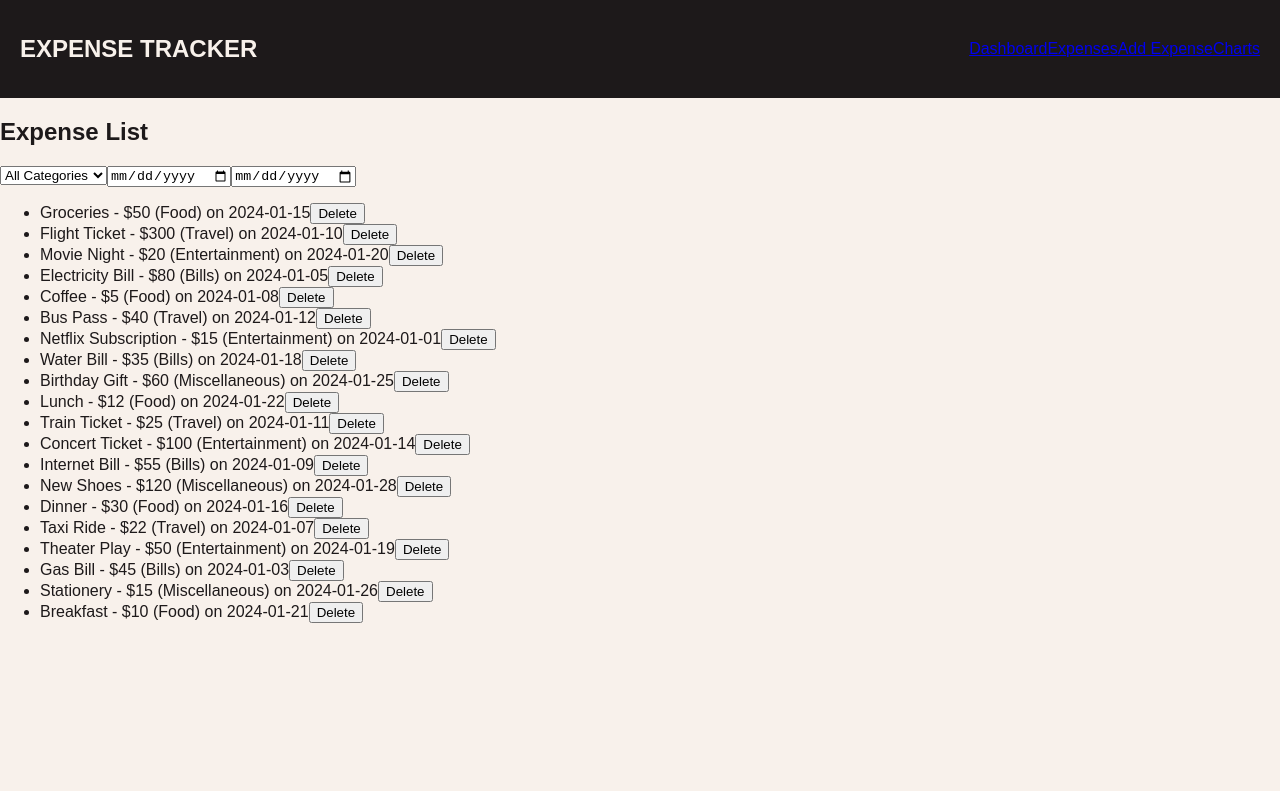
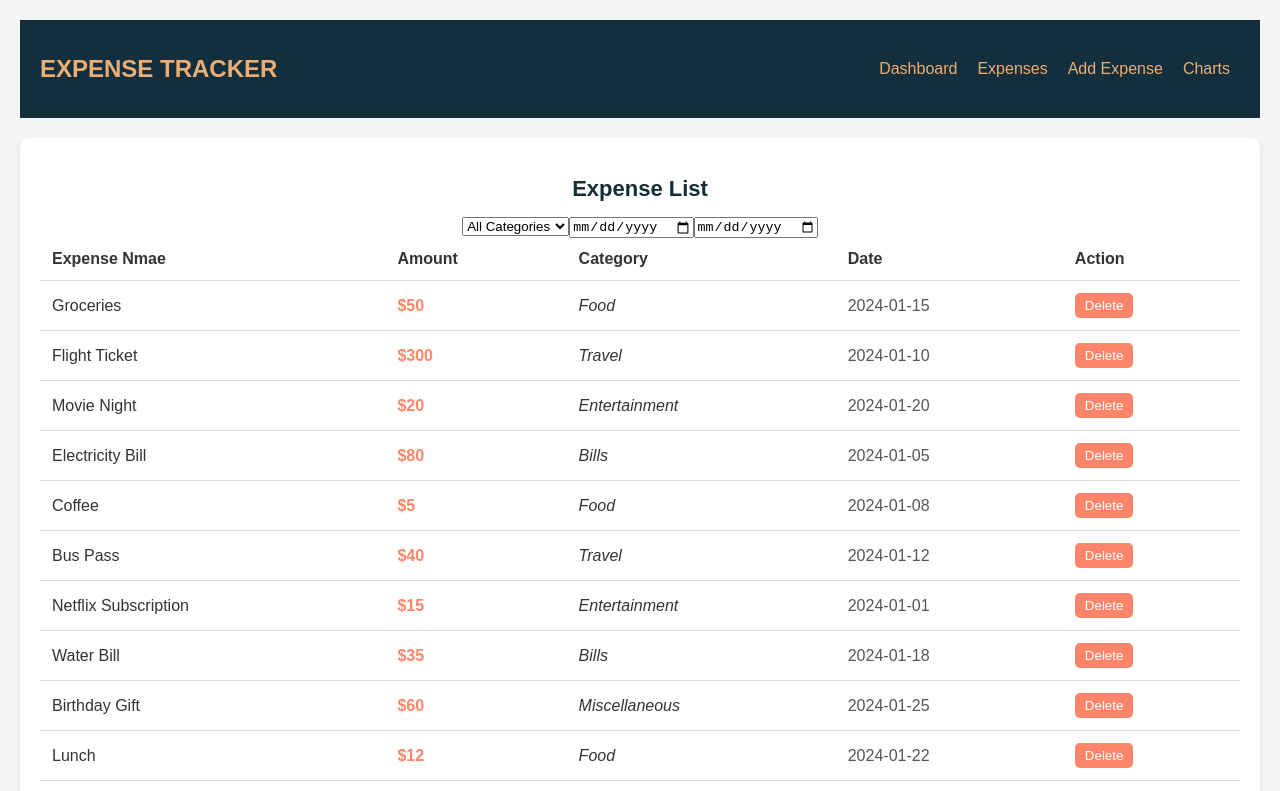
Before and after one commit to amanda-odawa/expense-tracker-2, a React (Create React App) app: page /expenses in a window 1280 px wide. Shown: the top 791 px of the page. Built offline with nearby package versions, Linux system fonts and the light colour scheme; data requests are answered from the project's data file.

Commit message:
style list

```diff
--- a/db.json
+++ b/db.json
@@ -1,24 +1,151 @@
 {
-    "expenses": [
-      { "id": 1, "title": "Groceries", "amount": 50, "category": "Food", "date": "2024-01-15" },
-      { "id": 2, "title": "Flight Ticket", "amount": 300, "category": "Travel", "date": "2024-01-10" },
-      { "id": 3, "title": "Movie Night", "amount": 20, "category": "Entertainment", "date": "2024-01-20" },
-      { "id": 4, "title": "Electricity Bill", "amount": 80, "category": "Bills", "date": "2024-01-05" },
-      { "id": 5, "title": "Coffee", "amount": 5, "category": "Food", "date": "2024-01-08" },
-      { "id": 6, "title": "Bus Pass", "amount": 40, "category": "Travel", "date": "2024-01-12" },
-      { "id": 7, "title": "Netflix Subscription", "amount": 15, "category": "Entertainment", "date": "2024-01-01" },
-      { "id": 8, "title": "Water Bill", "amount": 35, "category": "Bills", "date": "2024-01-18" },
-      { "id": 9, "title": "Birthday Gift", "amount": 60, "category": "Miscellaneous", "date": "2024-01-25" },
-      { "id": 10, "title": "Lunch", "amount": 12, "category": "Food", "date": "2024-01-22" },
-      { "id": 11, "title": "Train Ticket", "amount": 25, "category": "Travel", "date": "2024-01-11" },
-      { "id": 12, "title": "Concert Ticket", "amount": 100, "category": "Entertainment", "date": "2024-01-14" },
-      { "id": 13, "title": "Internet Bill", "amount": 55, "category": "Bills", "date": "2024-01-09" },
-      { "id": 14, "title": "New Shoes", "amount": 120, "category": "Miscellaneous", "date": "2024-01-28" },
-      { "id": 15, "title": "Dinner", "amount": 30, "category": "Food", "date": "2024-01-16" },
-      { "id": 16, "title": "Taxi Ride", "amount": 22, "category": "Travel", "date": "2024-01-07" },
-      { "id": 17, "title": "Theater Play", "amount": 50, "category": "Entertainment", "date": "2024-01-19" },
-      { "id": 18, "title": "Gas Bill", "amount": 45, "category": "Bills", "date": "2024-01-03" },
-      { "id": 19, "title": "Stationery", "amount": 15, "category": "Miscellaneous", "date": "2024-01-26" },
-      { "id": 20, "title": "Breakfast", "amount": 10, "category": "Food", "date": "2024-01-21" }
-    ]
-  }
+  "expenses": [
+    {
+      "id": 1,
+      "title": "Groceries",
+      "amount": 50,
+      "category": "Food",
+      "date": "2024-01-15"
+    },
+    {
+      "id": 2,
+      "title": "Flight Ticket",
+      "amount": 300,
+      "category": "Travel",
+      "date": "2024-01-10"
+    },
+    {
+      "id": 3,
+      "title": "Movie Night",
+      "amount": 20,
+      "category": "Entertainment",
+      "date": "2024-01-20"
+    },
+    {
+      "id": 4,
+      "title": "Electricity Bill",
+      "amount": 80,
+      "category": "Bills",
+      "date": "2024-01-05"
+    },
+    {
+      "id": 5,
+      "title": "Coffee",
+      "amount": 5,
+      "category": "Food",
+      "date": "2024-01-08"
+    },
+    {
+      "id": 6,
+      "title": "Bus Pass",
+      "amount": 40,
+      "category": "Travel",
+      "date": "2024-01-12"
+    },
+    {
+      "id": 7,
+      "title": "Netflix Subscription",
+      "amount": 15,
+      "category": "Entertainment",
+      "date": "2024-01-01"
+    },
+    {
+      "id": 8,
+      "title": "Water Bill",
+      "amount": 35,
+      "category": "Bills",
+      "date": "2024-01-18"
+    },
+    {
+      "id": 9,
+      "title": "Birthday Gift",
+      "amount": 60,
+      "category": "Miscellaneous",
+      "date": "2024-01-25"
+    },
+    {
+      "id": 10,
+      "title": "Lunch",
+      "amount": 12,
+      "category": "Food",
+      "date": "2024-01-22"
+    },
+    {
+      "id": 11,
+      "title": "Train Ticket",
+      "amount": 25,
+      "category": "Travel",
+      "date": "2024-01-11"
+    },
+    {
+      "id": 12,
+      "title": "Concert Ticket",
+      "amount": 100,
+      "category": "Entertainment",
+      "date": "2024-01-14"
+    },
+    {
+      "id": 13,
+      "title": "Internet Bill",
+      "amount": 55,
+      "category": "Bills",
+      "date": "2024-01-09"
+    },
+    {
+      "id": 14,
+      "title": "New Shoes",
+      "amount": 120,
+      "category": "Miscellaneous",
+      "date": "2024-01-28"
+    },
+    {
+      "id": 15,
+      "title": "Dinner",
+      "amount": 30,
+      "category": "Food",
+      "date": "2024-01-16"
+    },
+    {
+      "id": 16,
+      "title": "Taxi Ride",
+      "amount": 22,
+      "category": "Travel",
+      "date": "2024-01-07"
+    },
+    {
+      "id": 17,
+      "title": "Theater Play",
+      "amount": 50,
+      "category": "Entertainment",
+      "date": "2024-01-19"
+    },
+    {
+      "id": 18,
+      "title": "Gas Bill",
+      "amount": 45,
+      "category": "Bills",
+      "date": "2024-01-03"
+    },
+    {
+      "id": 19,
+      "title": "Stationery",
+      "amount": 15,
+      "category": "Miscellaneous",
+      "date": "2024-01-26"
+    },
+    {
+      "id": 20,
+      "title": "Breakfast",
+      "amount": 10,
+      "category": "Food",
+      "date": "2024-01-21"
+    },
+    {
+      "id": 1738256347237,
+      "title": "Hair maintenance",
+      "amount": 20,
+      "category": "Miscellaneous",
+      "date": "2025-01-13"
+    }
+  ]
+}
--- a/src/Styles/ExpenseChart.css
+++ b/src/Styles/ExpenseChart.css
@@ -1,12 +1,17 @@
 /* src/Styles/ExpenseChart.css */
-.expense-chart-container {
-    background-color: #F8F1EB;
-    padding: 20px;
-    border-radius: 10px;
-    box-shadow: 2px 2px 10px rgba(0, 0, 0, 0.1);
-    text-align: center;
-  }
+.expense-chart {
+  background-color: #fff;
+  padding: 20px;
+  border-radius: 12px;
+  box-shadow: 0 4px 8px rgba(0, 0, 0, 0.1);
+  text-align: center;
+  width: 100%;
+  max-width: 600px;
+  margin: 20px auto;
+}
 
-  .expense-chart-container h2 {
-    color: #8F794B;
-  }
+.expense-chart-title {
+  color: #333;
+  font-size: 1.5rem;
+  margin-bottom: 15px;
+}
--- a/src/Styles/ExpenseList.css
+++ b/src/Styles/ExpenseList.css
@@ -1,31 +1,62 @@
-/* ExpenseList.css */
 .expense-list {
-  max-width: 600px;
-  margin: 20px auto;
-  background: var(--white);
-  padding: 15px;
-  border-radius: 8px;
-  box-shadow: 2px 2px 10px rgba(0, 0, 0, 0.1);
+  margin-top: 20px;
+  padding: 20px;
+  background: #fff;
+  border-radius: 10px;
+  box-shadow: 0px 4px 6px rgba(0, 0, 0, 0.1);
+ justify-content: center;
 }
 
-.expense-item {
-  display: flex;
-  justify-content: space-between;
-  background: var(--gold);
-  color: var(--black);
-  padding: 10px;
-  border-radius: 5px;
-  margin-bottom: 10px;
+.expense-list-title {
+  color: #132f36;
+  font-size: 22px;
+  font-weight: bold;
+  margin-bottom: 15px;
 }
 
-.expense-item button {
-  background: var(--black);
-  color: var(--white);
+.expense-list-empty {
+  text-align: center;
+  color: #777;
+}
+
+.expense-list-table {
+  width: 100%;
+  border-collapse: collapse;
+}
+
+.expense-list-table th,
+.expense-list-table td {
+  padding: 12px;
+  text-align: left;
+  border-bottom: 1px solid #ddd;
+}
+
+.expense-item:hover {
+  background: #f9f9f9;
+}
+
+.expense-item-amount {
+  color: #ff856a;
+  font-weight: bold;
+}
+
+.expense-item-category {
+  font-style: italic;
+}
+
+.expense-item-date {
+  color: #555;
+}
+
+.expense-item-delete {
+  background: #ff856a;
+  color: white;
   border: none;
   padding: 5px 10px;
+  border-radius: 5px;
   cursor: pointer;
 }
 
-.expense-item button:hover {
-  background: #322c2e;
+.expense-item-delete:hover {
+  background: #e60000;
 }
--- a/src/Styles/Navbar.css
+++ b/src/Styles/Navbar.css
@@ -1,28 +1,21 @@
 /* Navbar.css */
+/* src/Styles/Navbar.css */
 .navbar {
-  background-color: var(--black);
-  color: var(--white);
+  background-color: #132f3d;
+  color: #ecae72;
   display: flex;
   justify-content: space-between;
   padding: 15px 20px;
   align-items: center;
 }
 
-.navbar h1 {
-  font-size: 1.5rem;
-  color: var(--gold);
+.navbar a {
+  color: #ecae72;
+  text-decoration: none;
+  margin: 0 10px;
+  font-size: 1rem;
 }
 
-.navbar .toggle-btn {
-  background: none;
-  border: 2px solid var(--gold);
-  color: var(--gold);
-  padding: 5px 10px;
-  cursor: pointer;
-  transition: background 0.3s ease;
+.navbar a:hover {
+  text-decoration: underline;
 }
-
-.navbar .toggle-btn:hover {
-  background: var(--gold);
-  color: var(--black);
-}
--- a/src/components/ExpenseChart.js
+++ b/src/components/ExpenseChart.js
@@ -28,7 +28,7 @@ const ExpenseChart = ({ expenses = [] }) => {
     const amounts = Object.values(categoryData);
 
     // Color palette (Dynamically assign colors)
-    const colors = ['#8F794B', '#AD925B', '#E3D0BE', '#F8F1EB', '#FFC857', '#D1495B', '#9B2915', '#3A506B'];
+    const colors = ['#F5CB5C', '#8ab0ab', '#E3D0BE', '#E39088', '#D0AEB3', '#ECAE72', '#COBE84'];
     const backgroundColors = categories.map((_, i) => colors[i % colors.length]); // Assigns colors dynamically
 
     setChartData({
@@ -47,8 +47,8 @@ const ExpenseChart = ({ expenses = [] }) => {
   }, [expenses]);
 
   return (
-    <div className="expense-chart-container">
-      <h2>Spending by Category</h2>
+    <div className="expense-chart">
+      <h2 className="expense-chart-title">Expense Overview</h2>
       <Pie data={chartData} />
     </div>
   );
--- a/src/components/ExpenseList.js
+++ b/src/components/ExpenseList.js
@@ -11,7 +11,7 @@ const ExpenseList = ({ expenses = [], setExpenses }) => {
   }, [expenses]);
 
   const deleteExpense = (id) => {
-    fetch(`http://localhost:3001/expenses/${id}`, { method: "DELETE"})
+    fetch(`http://localhost:3001/expenses/${id}`, { method: "DELETE" })
       .then(() => {
         setExpenses((prev) => prev.filter((expense) => expense.id !== id));
       });
@@ -24,30 +24,52 @@ const ExpenseList = ({ expenses = [], setExpenses }) => {
       filtered = filtered.filter((exp) => exp.category === filters.category);
     }
     if (filters.startDate) {
-      filtered = filtered.filter((exp) => new Date(exp.date).getTime() >= new Date(filters.startDate).getTime());
+      filtered = filtered.filter(
+        (exp) => new Date(exp.date).getTime() >= new Date(filters.startDate).getTime()
+      );
     }
     if (filters.endDate) {
-      filtered = filtered.filter((exp) => new Date(exp.date).getTime() <= new Date(filters.endDate).getTime());
+      filtered = filtered.filter(
+        (exp) => new Date(exp.date).getTime() <= new Date(filters.endDate).getTime()
+      );
     }
 
     setFilteredExpenses(filtered);
   };
 
   return (
-    <div>
-      <h2>Expense List</h2>
+    <div className="expense-list">
+      <h2 className="expense-list-title">Expense List</h2>
       <FilterPanel onFilter={handleFilter} />
       {filteredExpenses.length === 0 ? (
-        <p>No expenses found.</p>
+        <p className="expense-list-empty">No expenses found.</p>
       ) : (
-        <ul>
-          {filteredExpenses.map((expense) => (
-            <li key={expense.id}>
-              {expense.title} - ${expense.amount} ({expense.category}) on {expense.date}
-              <button onClick={() => deleteExpense(expense.id)}>Delete</button>
-            </li>
-          ))}
-        </ul>
+        <table className="expense-list-table">
+          <thead>
+            <tr>
+              <th>Expense Nmae</th>
+              <th>Amount</th>
+              <th>Category</th>
+              <th>Date</th>
+              <th>Action</th>
+            </tr>
+          </thead>
+          <tbody>
+            {filteredExpenses.map((expense) => (
+              <tr className="expense-item" key={expense.id}>
+                <td className="expense-item-title">{expense.title}</td>
+                <td className="expense-item-amount">${expense.amount}</td>
+                <td className="expense-item-category">{expense.category}</td>
+                <td className="expense-item-date">{expense.date}</td>
+                <td>
+                  <button className="expense-item-delete" onClick={() => deleteExpense(expense.id)}>
+                    Delete
+                  </button>
+                </td>
+              </tr>
+            ))}
+          </tbody>
+        </table>
       )}
     </div>
   );
--- a/src/index.css
+++ b/src/index.css
@@ -1,25 +1,13 @@
-/* index.css */
-/* Global Styles */
-:root {
-  --black: #1D191A;
-  --white: #F8F1EB;
-  --gold: #C9A227;
-
-  --bg-color: var(--white);
-  --text-color: var(--black);
+/* src/Styles/index.css */
+body {
+  font-family: 'Arial', sans-serif;
+  background-color: #f5f5f5;
+  color: #333;
+  margin: 0;
+  padding: 0;
 }
 
-body {
-  font-family: 'Arial', sans-serif;
-  background-color: var(--bg-color);
-  color: var(--text-color);
-  margin: 0;
-  padding: 0;
-  transition: background-color 0.3s ease, color 0.3s ease;
+.App {
+  text-align: center;
+  padding: 20px;
 }
-
-/* Dark Mode */
-.dark-mode {
-  --bg-color: var(--black);
-  --text-color: var(--white);
-}
--- a/src/index.js
+++ b/src/index.js
@@ -10,7 +10,8 @@ import "./Styles/ExpenseForm.css";
 import "./Styles/ExpenseList.css";
 import "./Styles/FilterPanel.css";
 import "./Styles/Navbar.css";
-
+import "./Styles/Summary.css";
+import "./Styles/Dashboard.css";
 
 const root = ReactDOM.createRoot(document.getElementById('root'));
 root.render(
```
Also changed, not shown: src/Styles/ExpenseForm.css (+14 -17 lines), src/Styles/Summary.css (+17 -41 lines), src/components/ExpenseForm.js (+7 -7 lines).
